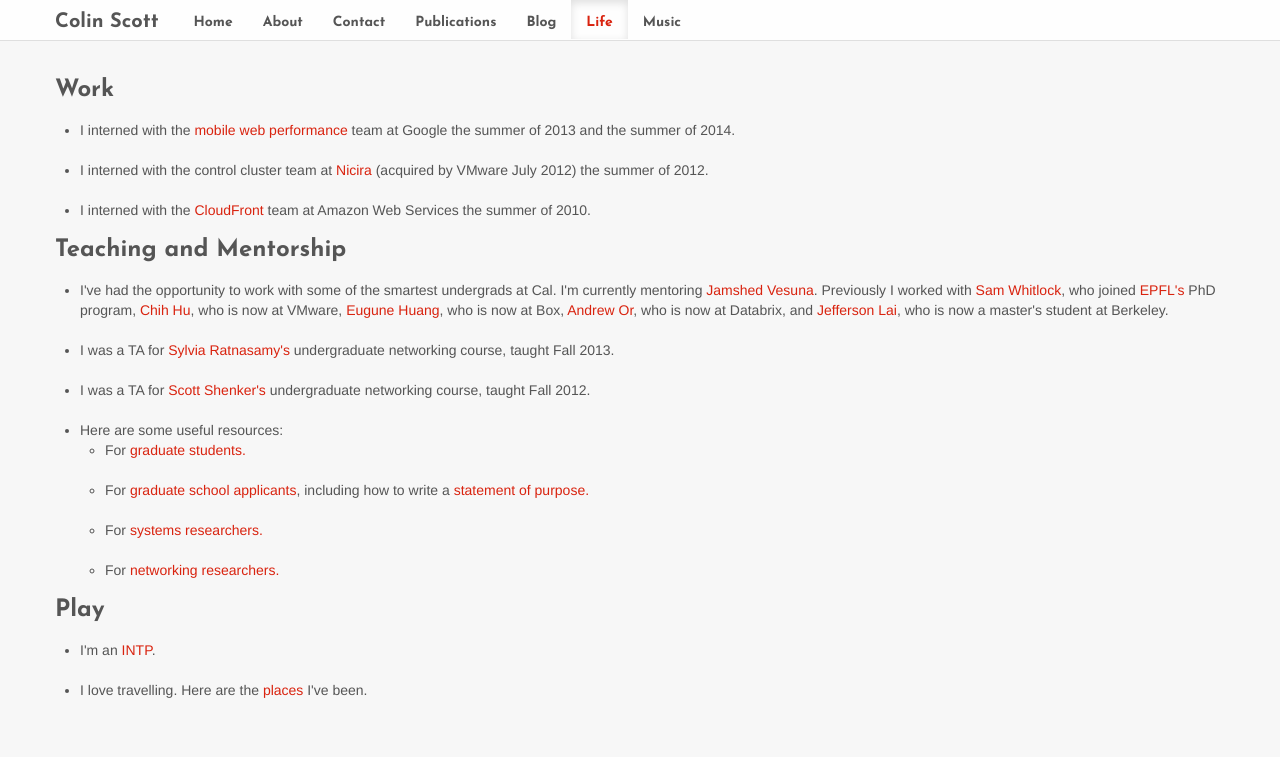
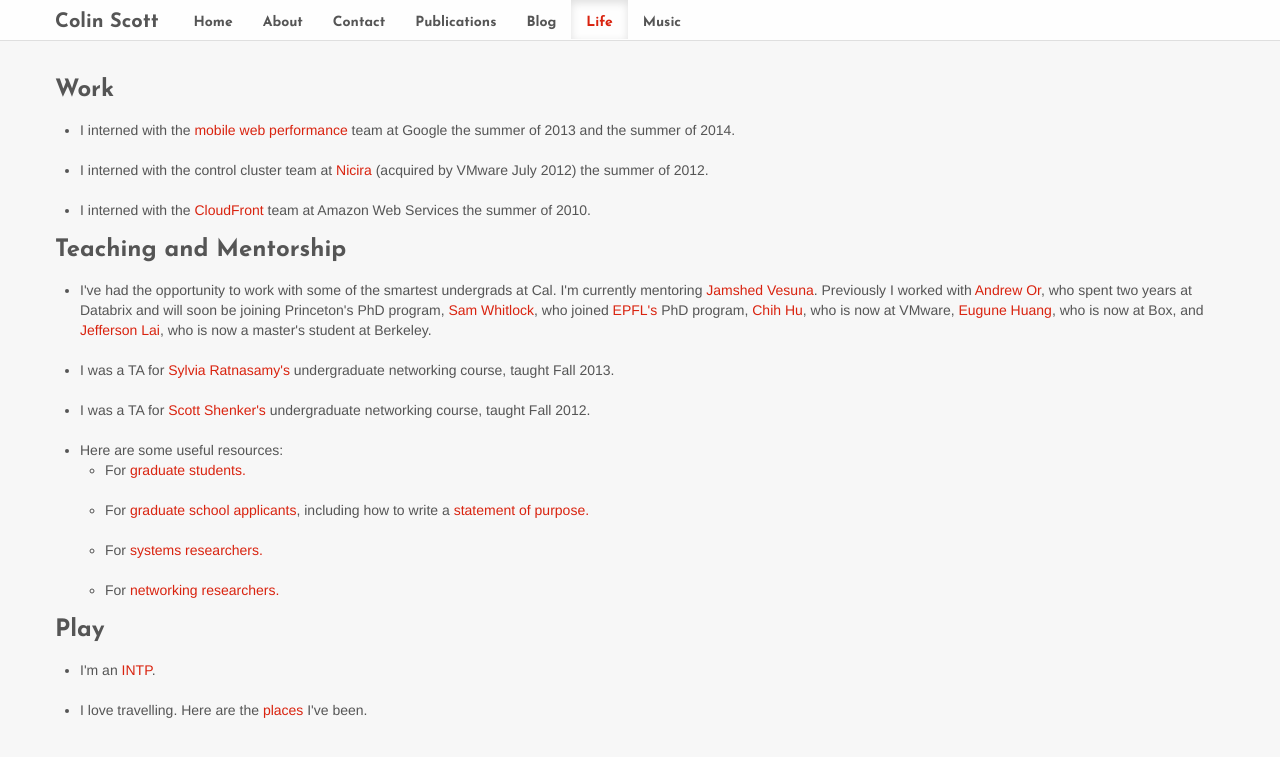
Before and after one commit to colin-scott/personal_website, a Jekyll site: the page built from life.html, in a window 1280 px wide. Shown: the top 757 px of the page. Built offline with Jekyll 4.4.1, drawn with Linux system fonts in a browser that asks for light colours; Markdown is read by kramdown in place of the engine named in the settings.

Commit message:
Update Andrew's direction

```diff
--- a/life.html
+++ b/life.html
@@ -32,13 +32,14 @@ mentoring <a href="https://www.linkedin.com/in/jamshedvesuna">Jamshed
   Vesuna</a>.
 
 Previously I worked with
+<a href="https://plus.google.com/109177137524762864782/posts">Andrew Or</a>,
+who spent two years at Databrix and will soon be joining Princeton's PhD
+program,
 <a href="https://twitter.com/sam_whitlock">Sam Whitlock</a>, who joined
 <a href="http://www.epfl.ch/">EPFL's</a> PhD program, <a href="https://plus.google.com/101762880109322467998/about">Chih Hu</a>,
 who is now at VMware,
 <a href="http://eugene.huang.org/">Eugune Huang</a>, who is now at Box,
-<a href="https://plus.google.com/109177137524762864782/posts">Andrew Or</a>,
-who is now at Databrix, and <a href="http://www.jeffersonlai.com/">Jefferson
-  Lai</a>, who is now a master's student at Berkeley.
+and <a href="http://www.jeffersonlai.com/">Jefferson Lai</a>, who is now a master's student at Berkeley.
 </li>
 <br />
 <li>I was a TA for <a
```
